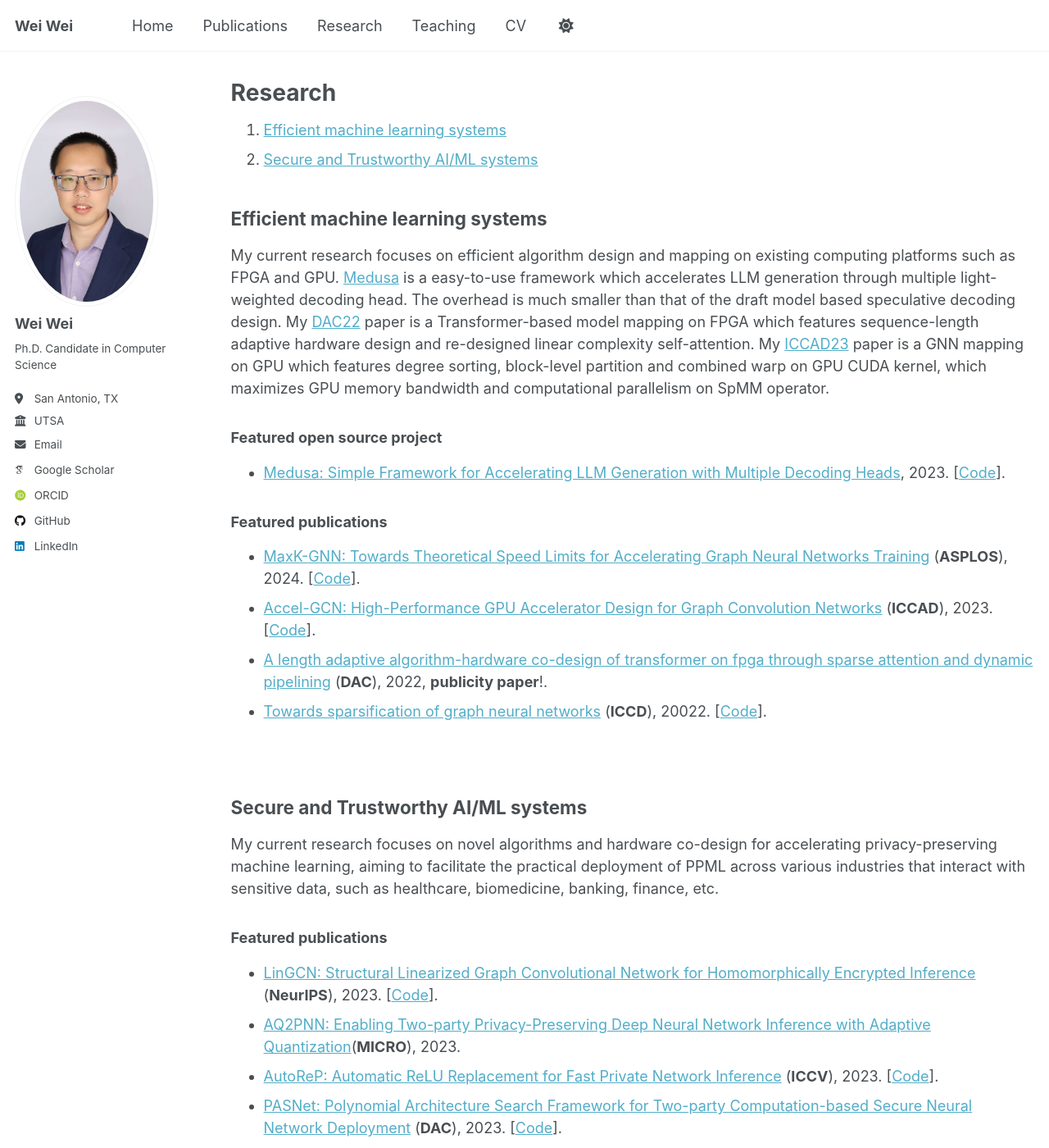
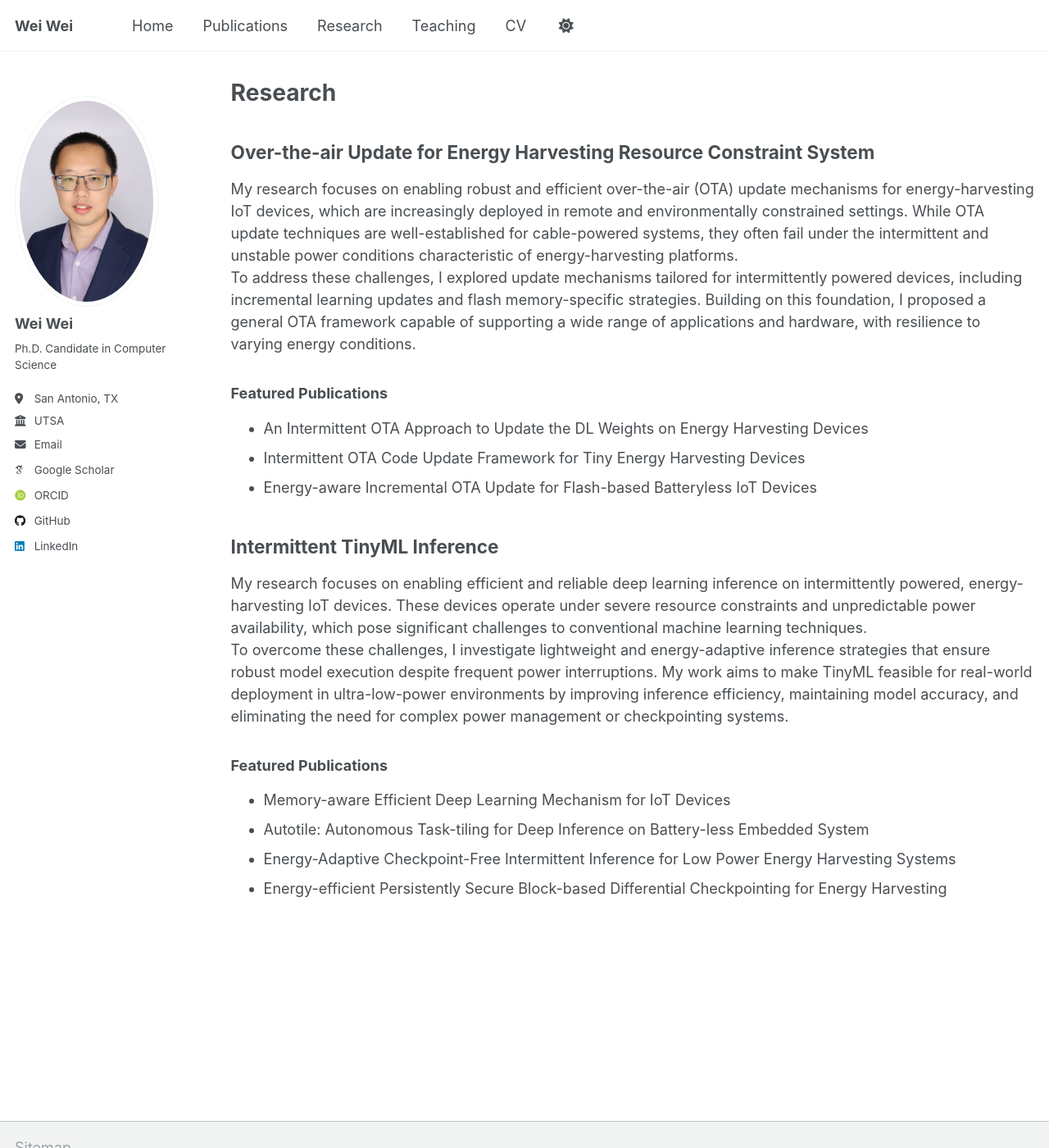
Before and after one commit to iamdoublewei/iamdoublewei.github.io, a Jekyll site: the page built from _pages/research.md, in a window 1280 px wide and 1400 px high. Shown: the whole window at 82% size. Built offline with Jekyll 4.4.1, drawn with Linux system fonts in a browser that asks for light colours; some web fonts are replaced.

Commit message:
Update research.md

```diff
--- a/_pages/research.md
+++ b/_pages/research.md
@@ -5,33 +5,27 @@ permalink: /research/
 author_profile: true
 ---
 
-1. [Efficient machine learning systems](#mlsys)
-2. [Secure and Trustworthy AI/ML systems](#ai)
+## Over-the-air Update for Energy Harvesting Resource Constraint System
+My research focuses on enabling robust and efficient over-the-air (OTA) update mechanisms for energy-harvesting IoT devices, which are increasingly deployed in remote and environmentally constrained settings.
+While OTA update techniques are well-established for cable-powered systems, they often fail under the intermittent and unstable power conditions characteristic of energy-harvesting platforms.
+To address these challenges, I explored update mechanisms tailored for intermittently powered devices, including incremental learning updates and flash memory-specific strategies.
+Building on this foundation, I proposed a general OTA framework capable of supporting a wide range of applications and hardware, with resilience to varying energy conditions.
 
+### Featured Publications
 
-## Efficient machine learning systems <a name="mlsys"></a>
-My current research focuses on efficient algorithm design and mapping on existing computing platforms such as FPGA and GPU. [Medusa](https://sites.google.com/view/medusa-llm) is a easy-to-use framework which accelerates LLM generation through multiple light-weighted decoding head. The overhead is much smaller than that of the draft model based speculative decoding design.
-My [DAC22](https://arxiv.org/pdf/2208.03646) paper is a Transformer-based model mapping on FPGA which features sequence-length adaptive hardware design and re-designed linear complexity self-attention. My [ICCAD23](https://arxiv.org/abs/2308.11825) paper is a GNN mapping on GPU which features degree sorting, block-level partition and combined warp on GPU CUDA kernel, which maximizes GPU memory bandwidth and computational parallelism on SpMM operator.
+- An Intermittent OTA Approach to Update the DL Weights on Energy Harvesting Devices
+- Intermittent OTA Code Update Framework for Tiny Energy Harvesting Devices
+- Energy-aware Incremental OTA Update for Flash-based Batteryless IoT Devices
 
-### **Featured open source project**
-- [Medusa: Simple Framework for Accelerating LLM Generation with Multiple Decoding Heads](https://sites.google.com/view/medusa-llm), 2023. \[[Code](https://github.com/FasterDecoding/Medusa)\].
+## Intermittent TinyML Inference
+My research focuses on enabling efficient and reliable deep learning inference on intermittently powered, energy-harvesting IoT devices.
+These devices operate under severe resource constraints and unpredictable power availability, which pose significant challenges to conventional machine learning techniques.
+To overcome these challenges, I investigate lightweight and energy-adaptive inference strategies that ensure robust model execution despite frequent power interruptions.
+My work aims to make TinyML feasible for real-world deployment in ultra-low-power environments by improving inference efficiency, maintaining model accuracy,
+and eliminating the need for complex power management or checkpointing systems.
 
-### **Featured publications**
-- [MaxK-GNN: Towards Theoretical Speed Limits for Accelerating Graph Neural Networks Training](https://arxiv.org/abs/2312.08656)  (**ASPLOS**), 2024. \[[Code](https://github.com/harveyp123/MaxK-GNN)\].
-- [Accel-GCN: High-Performance GPU Accelerator Design for Graph Convolution Networks](https://arxiv.org/abs/2308.11825)  (**ICCAD**), 2023. \[[Code](https://github.com/xiexi1990/iccad-accel-gnn)\].
-- [A length adaptive algorithm-hardware co-design of transformer on fpga through sparse attention and dynamic pipelining](https://arxiv.org/pdf/2208.03646) (**DAC**), 2022, **publicity paper**!.
-- [Towards sparsification of graph neural networks](https://arxiv.org/pdf/2208.03646) (**ICCD**), 20022. \[[Code](https://github.com/harveyp123/ICCD_SpTrn_SLR)\].
-
-<br>
-
-## Secure and Trustworthy AI/ML systems <a name="ai"></a>
-
-My current research focuses on novel algorithms and hardware co-design for accelerating privacy-preserving machine learning, aiming to facilitate the practical deployment of PPML across various industries that interact with sensitive data, such as healthcare, biomedicine, banking, finance, etc.
-
-### **Featured publications**
-- [LinGCN: Structural Linearized Graph Convolutional Network for Homomorphically Encrypted Inference](http://arxiv.org/abs/2309.14331) (**NeurIPS**), 2023. \[[Code](https://github.com/harveyp123/LinGCN-Neurips23)\].
-- [AQ2PNN: Enabling Two-party Privacy-Preserving Deep Neural Network Inference with Adaptive Quantization](https://dl.acm.org/doi/10.1145/3613424.3614297)(**MICRO**), 2023.
-- [AutoReP: Automatic ReLU Replacement for Fast Private Network Inference](#) (**ICCV**), 2023. \[[Code](https://github.com/harveyp123/AutoReP)\].
-- [PASNet: Polynomial Architecture Search Framework for Two-party Computation-based Secure Neural Network Deployment](https://arxiv.org/pdf/2306.15513) (**DAC**), 2023. \[[Code](https://github.com/HarveyP123/PASNet-DAC2023)\].
-
-<br>
+### Featured Publications
+- Memory-aware Efficient Deep Learning Mechanism for IoT Devices
+- Autotile: Autonomous Task-tiling for Deep Inference on Battery-less Embedded System
+- Energy-Adaptive Checkpoint-Free Intermittent Inference for Low Power Energy Harvesting Systems
+- Energy-efficient Persistently Secure Block-based Differential Checkpointing for Energy Harvesting
```
